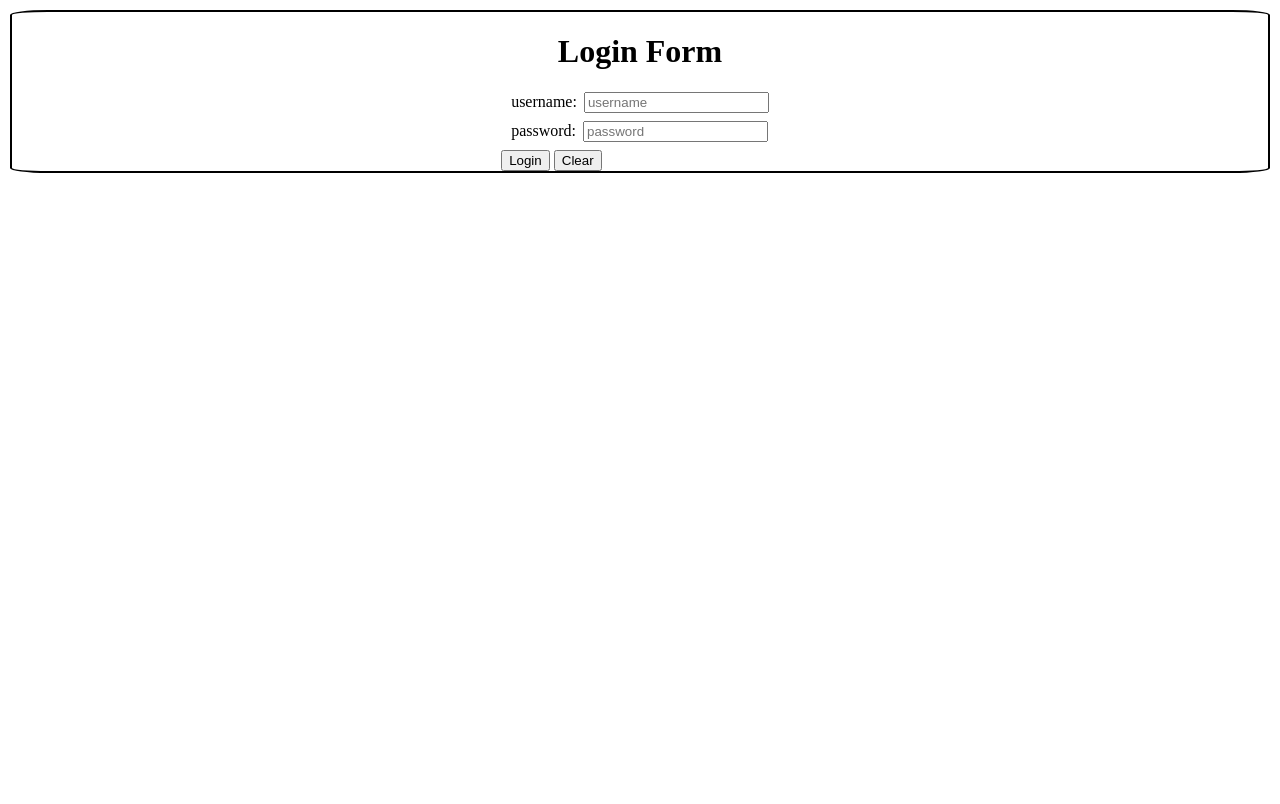
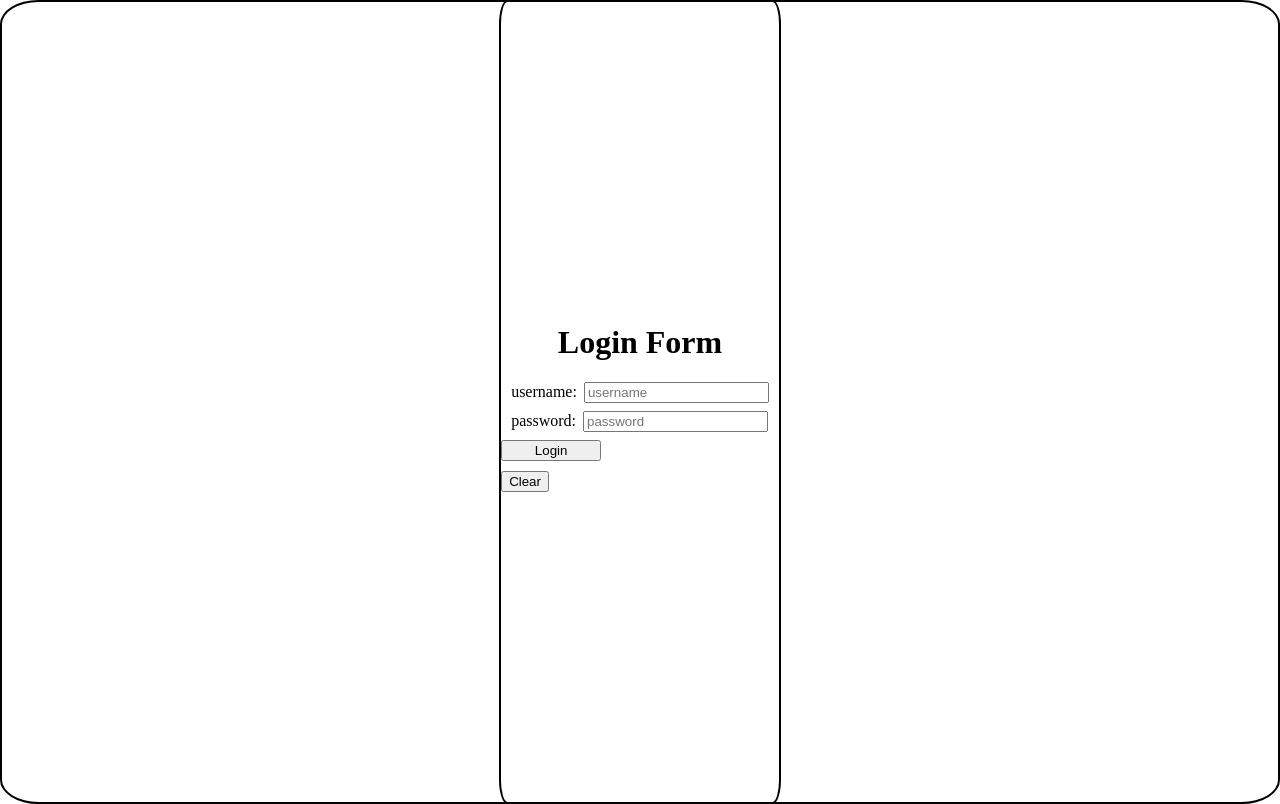
Before and after one commit to AminSBU/html_css_class, a plain HTML site: page 06_login_form/index.html in a window 1280 px wide. Drawn offline with Linux system fonts and the light colour scheme.

Commit message:
some modification related to login form

```diff
--- a/06_login_form/index.html
+++ b/06_login_form/index.html
@@ -14,8 +14,9 @@
         <label>password:</label>
         <input type="password" name="password" required placeholder="password">
         <br>
-        <button type="submit">Login</button>
-        <button type="button" onclick="clearButtonClick()">Clear</button>
+        <button type="submit" name="submit-button">Login</button>
+        <br>
+        <button type="button" name="clear-button" onclick="clearButtonClick()">Clear</button>
 
         <script>
             function clearButtonClick()
--- a/06_login_form/style.css
+++ b/06_login_form/style.css
@@ -1,6 +1,6 @@
-body{
+html, body {
     height: 100%;
-    margin: 10px 10px;
+    margin: 0; /* Remove default margin */
     display: flex;
     justify-content: center;
     align-items: center;
@@ -8,22 +8,32 @@ body{
     border-radius: 3%;
 }
 
-.container{
+.container {
+    display: flex;            /* Enable Flexbox */
+    flex-direction: column;  /* Stack items vertically */
+    align-items: center;     /* Center items horizontally */
     text-align: center;
 }
 
-h1{
+h1 {
     text-align: center;
 }
 
-label
-{
+label {
     margin: 2px 3px;
     margin-left: 10px;
 }
 
-input
-{
+input {
     margin-bottom: 8px;
     margin-right: 10px;
 }
+
+button[type="submit"] {
+    margin-bottom: 10px;
+    width: 100px; /* Set button width */
+}
+
+button[type="button"] {
+    margin-bottom: 10px;
+}
```
